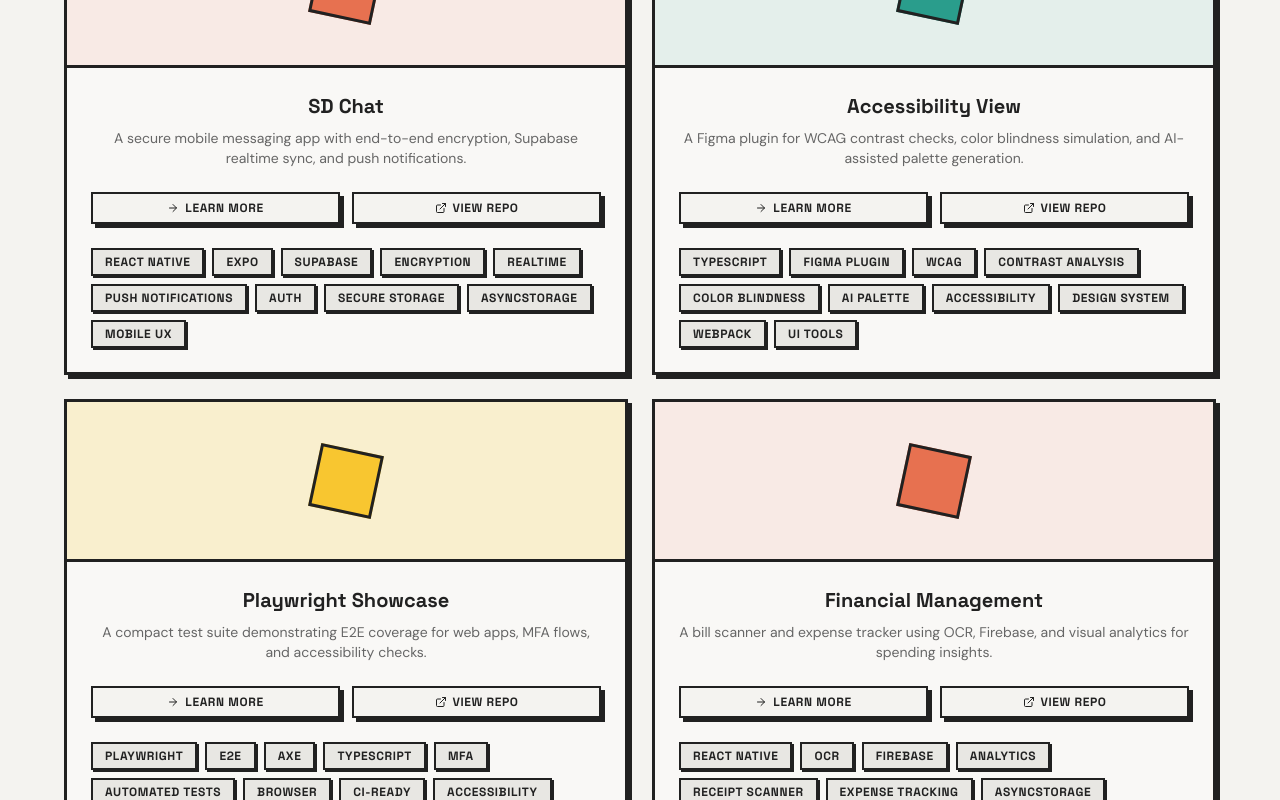
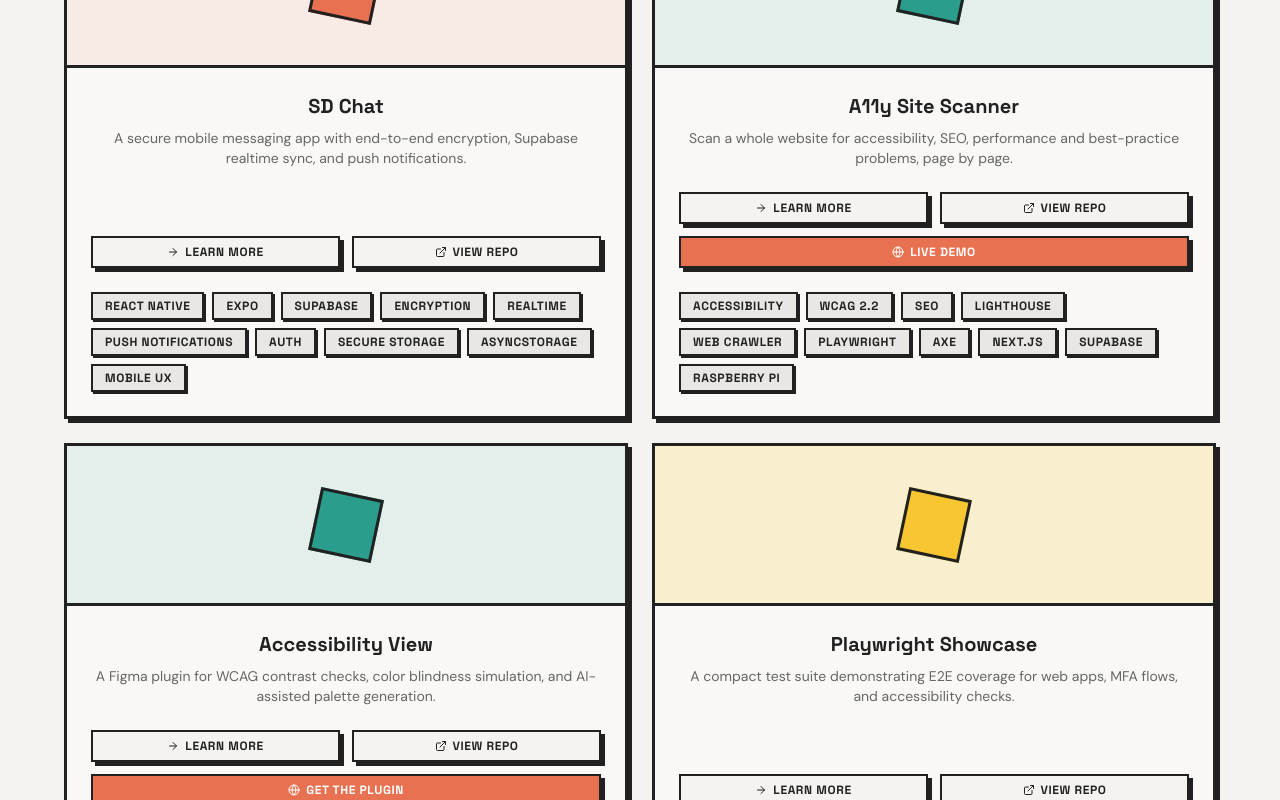
Before and after one commit to phuocnguyen2201/portfolio, a React (Vite) app: page /portfolio/projects in a window 1280 px wide. Shown: the part 740-1540 px from the top of the page. Built offline with nearby package versions, Linux system fonts and the light colour scheme.

Commit message:
update new project

```diff
--- a/src/components/ProjectsSection.tsx
+++ b/src/components/ProjectsSection.tsx
@@ -1,5 +1,5 @@
 import { motion } from "framer-motion";
-import { ExternalLink, ArrowRight } from "lucide-react";
+import { ExternalLink, ArrowRight, Globe } from "lucide-react";
 import { Link } from "react-router-dom";
 import { projects } from "../data/projects";
 
@@ -35,7 +35,11 @@
             <div className={`${project.color} h-40 border-b-[3px] border-border -m-6 mb-6 flex items-center justify-center`}>
               <div className={`w-16 h-16 ${project.accent} border-[3px] border-border rotate-12 group-hover:rotate-45 transition-transform duration-300`} />
             </div>
-            <h3 className="font-heading text-xl font-bold mb-2">{project.title}</h3>
+            <h3 className="font-heading text-xl font-bold mb-2">
+              <Link to={`/project/${project.slug}`} state={{ referrer: "home" }} className="hover:text-primary hover:underline underline-offset-4 transition-colors">
+                {project.title}
+              </Link>
+            </h3>
             <p className="text-muted-foreground text-sm mb-6">{project.description}</p>
             <div className="flex gap-3 mb-6">
               <Link
@@ -55,6 +59,16 @@
                 {project.repoUrl.includes("github.com") ? "View Repo" : "View the project"}
               </a>
             </div>
+            {project.liveUrl && (
+              <a
+                href={project.liveUrl}
+                target="_blank"
+                rel="noreferrer"
+                className="brutal-btn w-full text-xs border-[2px] px-3 py-1.5 bg-primary text-primary-foreground flex items-center justify-center gap-1.5 -mt-3 mb-6"
+              >
+                <Globe size={12} /> {project.liveLabel ?? "Live Demo"}
+              </a>
+            )}
             <div className="flex flex-wrap gap-2">
               {project.tags.map((tag) => (
                 <span key={tag} className="tag-badge bg-muted text-foreground">
--- a/src/data/projects.ts
+++ b/src/data/projects.ts
@@ -14,6 +14,10 @@
   introVideoUrl?: string;
   /** External write-up. Renders a "More about development journey" link under the Journey section. */
   journeyDocUrl?: string;
+  /** Deployed app URL. Renders a button next to the repo link. */
+  liveUrl?: string;
+  /** Text for the liveUrl button. Defaults to "Live Demo". */
+  liveLabel?: string;
   color: string;
   accent: string;
 }
@@ -52,6 +56,34 @@
     accent: "bg-primary",
   },
   {
+    slug: "accessibility-scan",
+    featured: true,
+    type: "web",
+    title: "A11y Site Scanner",
+    description: "Scan a whole website for accessibility, SEO, performance and best-practice problems, page by page.",
+    details: "A11y Site Scanner audits an entire website from a single URL. It crawls the site through its links and sitemap while respecting robots.txt, treating www and the bare domain as one site, and checks up to 800 pages. You choose what to check: accessibility against WCAG 2.0, 2.1 and 2.2 (levels A and AA) with severity ratings and fix guidance, nine on-page SEO checks (status, title and meta description length, H1, canonical, lang, viewport, image alt text), performance metrics plus sampled Lighthouse audits for Core Web Vitals, and Lighthouse best practices. Progress updates live and scans can be paused and resumed. The results dashboard shows average scores per category, the most common issues ranked by impact, and the pages that need attention, with search, filters and sorting on both desktop and mobile. Results are private to the account owner, and guests can run one smaller scan per hour.",
+    repoUrl: "https://github.com/phuocnguyen2201/accessibility-scan",
+    liveUrl: "https://accessibility-scan.netlify.app/",
+    introVideoUrl: "https://www.youtube.com/watch?v=RAwaIlzf-SM",
+    tags: [
+      "Accessibility",
+      "WCAG 2.2",
+      "SEO",
+      "Lighthouse",
+      "Web Crawler",
+      "Playwright",
+      "Axe",
+      "Next.js",
+      "Supabase",
+      "Raspberry Pi",
+    ],
+    techStack: ["Next.js 16", "React 19", "TypeScript", "Tailwind CSS v4", "Recharts", "Zod", "Supabase (Auth + Postgres)", "Playwright + @axe-core/playwright", "Lighthouse", "robots-parser + sitemap parsing", "Docker workers on a Raspberry Pi 4", "Netlify"],
+    story: "",
+    journey: [],
+    color: "bg-secondary/10",
+    accent: "bg-secondary",
+  },
+  {
     slug: "accessibility-view",
     featured: true,
     type: "web",
@@ -59,6 +91,8 @@
     description: "A Figma plugin for WCAG contrast checks, color blindness simulation, and AI-assisted palette generation.",
     details: "Accessibility View is a Figma plugin designed to help designers create more inclusive and accessible designs. It provides tools for checking color contrast against WCAG guidelines, simulating various types of color blindness, and generating AI-assisted color palettes that meet accessibility standards. The plugin integrates with the Figma API to analyze design elements in real-time, offering actionable feedback and suggestions for improving accessibility. By incorporating this plugin into their workflow, designers can ensure that their creations are usable by a wider audience, including those with visual impairments.",
     repoUrl: "https://github.com/phuocnguyen2201/accessibility-view",
+    liveUrl: "https://www.figma.com/community/plugin/1521971639933409779/accessibility-view",
+    liveLabel: "Get the Plugin",
     tags: [
       "TypeScript",
       "Figma Plugin",
@@ -110,7 +144,7 @@
   {
     type: "mobile",
     slug: "financial-management",
-    featured: true,
+    featured: false,
     title: "Financial Management",
     description: "A bill scanner and expense tracker using OCR, Firebase, and visual analytics for spending insights.",
     details: "Financial Management is a React Native app that helps users track their expenses by scanning receipts using OCR technology. The app utilizes Tesseract OCR to extract text from receipt images, allowing users to quickly log their expenses without manual entry. Data is stored and synchronized in real-time using Firebase Realtime Database, ensuring that users can access their financial information across devices. The app also features visual analytics powered by Victory Charts, providing users with insights into their spending habits through interactive graphs and charts. This project showcases the integration of mobile development, OCR, cloud databases, and data visualization to create a practical financial tool.",
@@ -135,12 +169,14 @@
   },
   {
     slug: "timewasting",
-    featured: true,
+    featured: false,
     type: "web",
     title: "Time Wasting",
     description: "A browser party-game app for my friend group \u2014 share a 4-character room code, everyone joins from their phone, scores update live.",
     details: "Time Wasting (\"Game Night\" in the repo) is a mobile-first multiplayer game app my friends and I built for ourselves. You type your name, pick a game, and either create a room or join one with a 4-character code \u2014 no accounts, no installs, just a link in the group chat. Supabase handles the rooms, players, rounds, and answers, with Realtime pushing every join, guess, and score change to everyone's phone at once. Scoring runs in Postgres functions rather than the client, so nobody can fudge their own points, and a leave_room() function cleans up rooms atomically so two people leaving at the same time can't strand an empty room. It ships to GitHub Pages on every push to main.",
     repoUrl: "https://github.com/phuocnguyen2201/timewasting",
+    liveUrl: "https://phuocnguyen2201.github.io/timewasting/",
+    liveLabel: "Play the Game",
     tags: [
       "React",
       "Vite",
--- a/src/pages/ProjectDetailsPage.tsx
+++ b/src/pages/ProjectDetailsPage.tsx
@@ -1,6 +1,6 @@
 import { motion } from "framer-motion";
 import { useParams, Link, useNavigate, useLocation } from "react-router-dom";
-import { ArrowLeft, ExternalLink, Play } from "lucide-react";
+import { ArrowLeft, ExternalLink, Play, Globe } from "lucide-react";
 import { useEffect } from "react";
 import { projects } from "../data/projects";
 import { isYouTubeShortsUrl, toYouTubeEmbedUrl } from "../lib/youtube";
@@ -248,6 +248,16 @@
             >
               <ExternalLink size={16} /> View on GitHub
             </a>
+            {project.liveUrl && (
+              <a
+                href={project.liveUrl}
+                target="_blank"
+                rel="noreferrer"
+                className="brutal-btn text-sm border-[2px] px-6 py-3 bg-background text-foreground inline-flex items-center gap-2 font-semibold ml-3"
+              >
+                <Globe size={16} /> {project.liveLabel ?? "Live Demo"}
+              </a>
+            )}
           </motion.div>
 
 
--- a/src/pages/ProjectsPage.tsx
+++ b/src/pages/ProjectsPage.tsx
@@ -1,6 +1,6 @@
 import { useEffect, useMemo, useState, useRef } from "react";
 import { motion } from "framer-motion";
-import { ExternalLink, ArrowRight, X, ChevronDown } from "lucide-react";
+import { ExternalLink, ArrowRight, X, ChevronDown, Globe } from "lucide-react";
 import { Link } from "react-router-dom";
 import { projects } from "../data/projects";
 import { useTheme } from "../context/useTheme";
@@ -306,7 +306,9 @@
                   </div>
 
                   <h3 className="font-heading text-xl font-bold mb-2">
-                    {project.title}
+                    <Link to={`/project/${project.slug}`} state={{ referrer: "projects" }} className="hover:text-primary hover:underline underline-offset-4 transition-colors">
+                      {project.title}
+                    </Link>
                   </h3>
                   <p className="text-muted-foreground text-sm mb-6 flex-1">
                     {project.description}
@@ -330,6 +332,16 @@
                       {project.repoUrl.includes("github.com") ? "View Repo" : "View the project"}
                     </a>
                   </div>
+                  {project.liveUrl && (
+                    <a
+                      href={project.liveUrl}
+                      target="_blank"
+                      rel="noreferrer"
+                      className="brutal-btn w-full text-xs border-[2px] px-3 py-1.5 bg-primary text-primary-foreground flex items-center justify-center gap-1.5 -mt-3 mb-6"
+                    >
+                      <Globe size={12} /> {project.liveLabel ?? "Live Demo"}
+                    </a>
+                  )}
 
                   <div className="flex flex-wrap gap-2">
                     {project.tags.map((tag) => (
```
